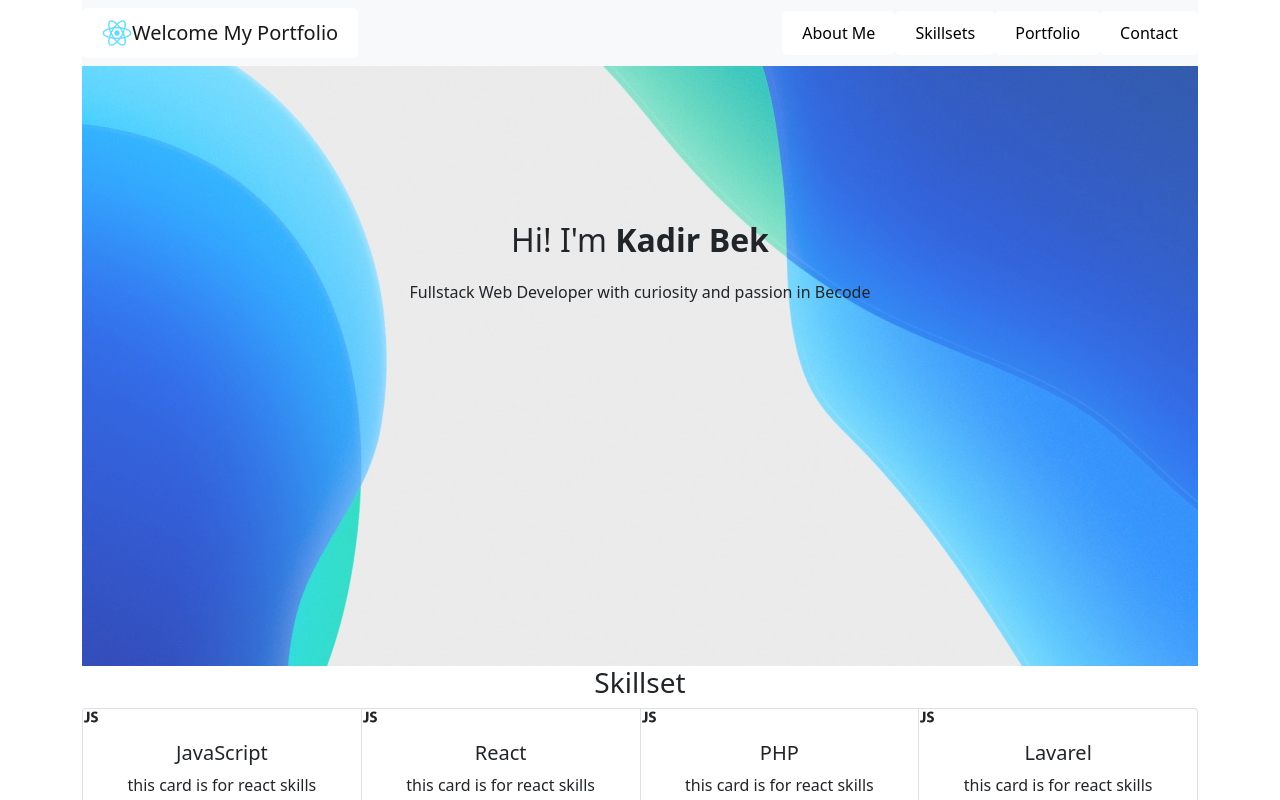
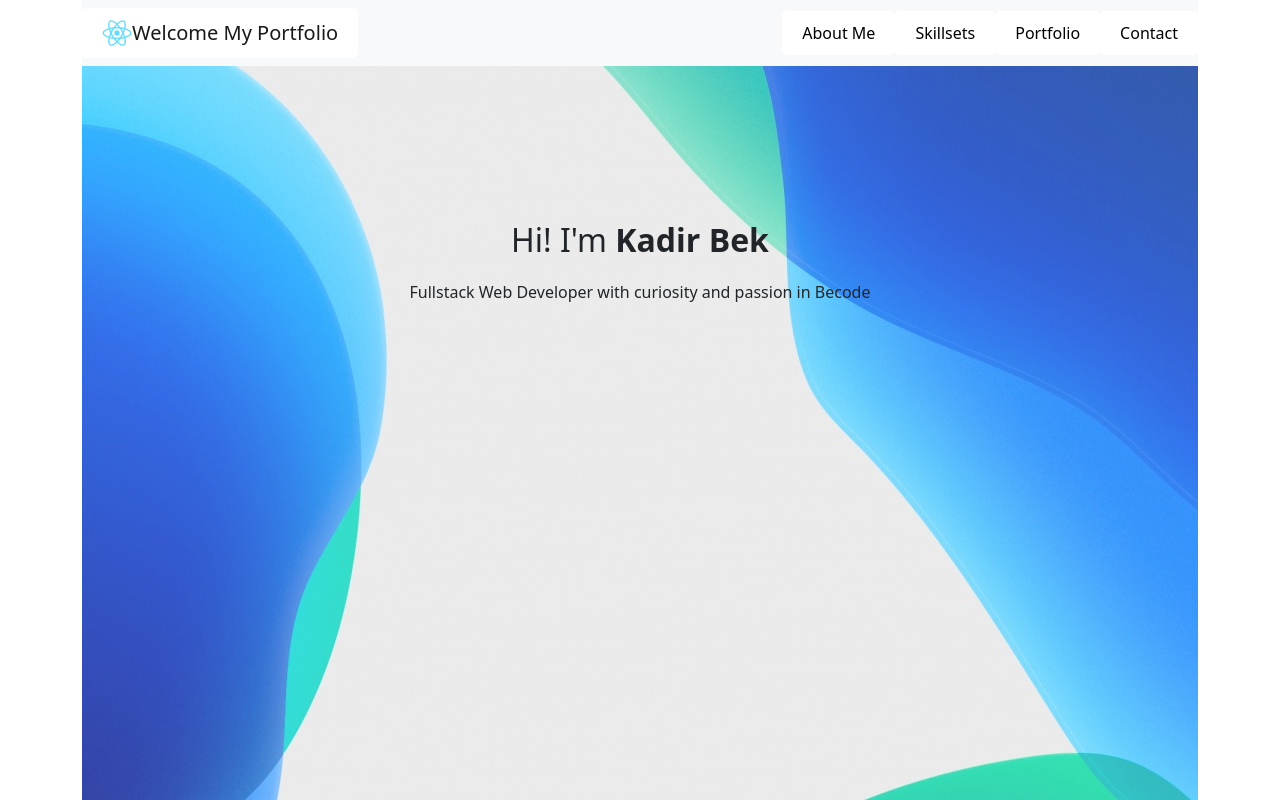
Before and after one commit to kdrbek06/portfolio, a React (Create React App) app: page / in a window 1280 px wide. Shown: the top 800 px of the page. Built offline with nearby package versions, Linux system fonts and the light colour scheme.

Commit message:
Add Card component for all seperate skill section and create a oblect array for the skills

```diff
--- a/src/components/Card.tsx
+++ b/src/components/Card.tsx
@@ -2,7 +2,7 @@ import { IconType } from "react-icons";
 
 
 
-
+// Icon is a component (because it is a JSX.element) so we have to use the Icon as a component and components have to start with capital letter.
 
 export interface IAppProps {
     Icon: IconType;
@@ -14,7 +14,7 @@ export default function Card ({Icon, text, title}: IAppProps) {
 
   return (
     <div className="card">
-        <Icon/>
+        <Icon width={75} height={75}/>
         <div className="card-body">
             <h5 className="card-title">{title}</h5>
             <p className="card-text">{text}</p>
--- a/src/components/Navigation.tsx
+++ b/src/components/Navigation.tsx
@@ -6,7 +6,7 @@ export default function Navigation () {
     <div>
         <nav className="navbar navbar-light bg-light">
            <div>
-                <a className="navbar-brand" href="/">
+                <a className="navbar-brand" href="#skillSet">
                 <img src={Logo} width="30" height="30" className="d-inline-block align-top" alt="" />
                         Welcome My Portfolio
                 </a>
--- a/src/components/SkillSet.tsx
+++ b/src/components/SkillSet.tsx
@@ -1,20 +1,54 @@
 import Card from './Card';
 import { IoLogoJavascript } from 'react-icons/io';
+import { SiReact } from 'react-icons/si';
+import { SiPhp } from 'react-icons/si';
+import { SiLaravel } from 'react-icons/si';
 
+const SKILLS = [
+  {
+    Icon: IoLogoJavascript,
+    text: "this card is for react skills",
+    title: "JavaScript",
+  },
+  {
+    Icon: IoLogoJavascript,
+    text: "this card is for react skills",
+    title: "JavaScript",
+  },
+
+  {
+    Icon: IoLogoJavascript,
+    text: "this card is for react skills",
+    title: "JavaScript",
+
+  }
+
+
+
+
+
+];
 
 export default function SkillSet () {
   return (
-    <div className="skillContainer">
+    <div className="skillContainer" id="skillSet">
 
       <div>
-          <h3>Skillset</h3>
+          <h3>Skillset</h3><br />
       </div>
 
       <div className="card-group">
-        <Card Icon={IoLogoJavascript} text={"this card is for react skills"} title={"JavaScript"}/>
-        <Card Icon={IoLogoJavascript} text={"this card is for react skills"} title={"React"}/>
-        <Card Icon={IoLogoJavascript} text={"this card is for react skills"} title={"PHP"}/>
-        <Card Icon={IoLogoJavascript} text={"this card is for react skills"} title={"Lavarel"}/>
+
+      {SKILLS.map((skill) => <Card {...skill}/>
+
+)}
+
+{/* {SKILLS.map(({Icon, text, title}) => <Card Icon={Icon} text={text} title={title}/> */}
+
+        {/* <Card Icon={IoLogoJavascript} text={"this card is for react skills"} title={"JavaScript"}/>
+        <Card Icon={SiReact} text={"this card is for react skills"} title={"React"}/>
+        <Card Icon={SiPhp} text={"this card is for react skills"} title={"PHP"}/>
+        <Card Icon={SiLaravel} text={"this card is for react skills"} title={"Lavarel"}/> */}
       </div>
     </div>
   );
--- a/src/index.css
+++ b/src/index.css
@@ -15,7 +15,7 @@ a:link, a:visited {
 
   .aboutContainer {
       background-image: url('../src/img/bg-image.jpg');
-      min-height: 600px;
+      min-height: 1000px;
       text-align: center;
       box-shadow: inset 0 0 0 1000px rgba(255, 255, 255, 0.2);
       background-attachment: fixed;
@@ -34,3 +34,14 @@ a:link, a:visited {
   .container {
     text-align: center;
   }
+
+  .skillContainer {
+    padding: 50px;
+    background-color: #EBEBEB;
+  }
+
+  .card svg {
+    width: 50px !important;
+    height: 50px !important;
+
+  }
```
